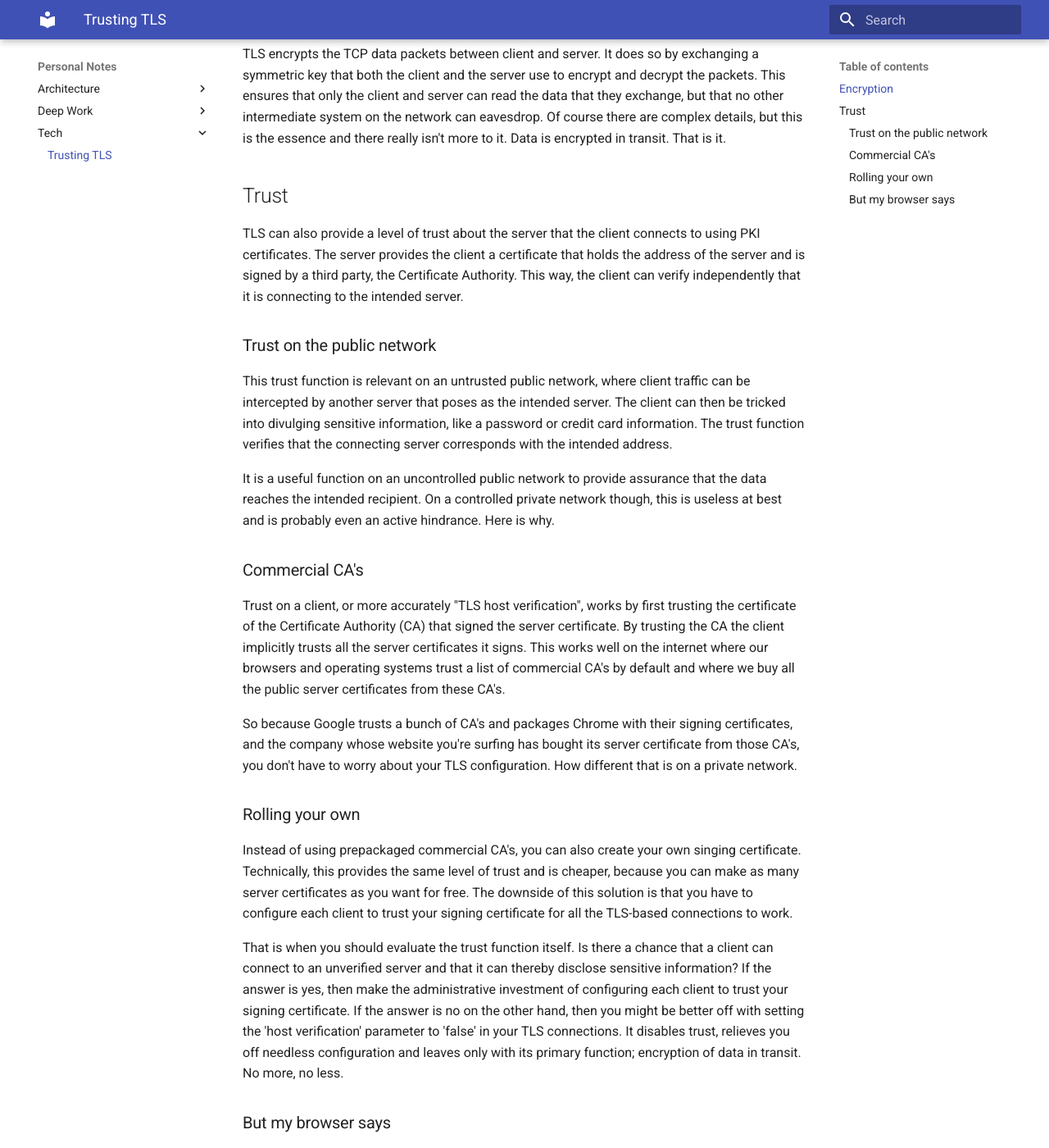
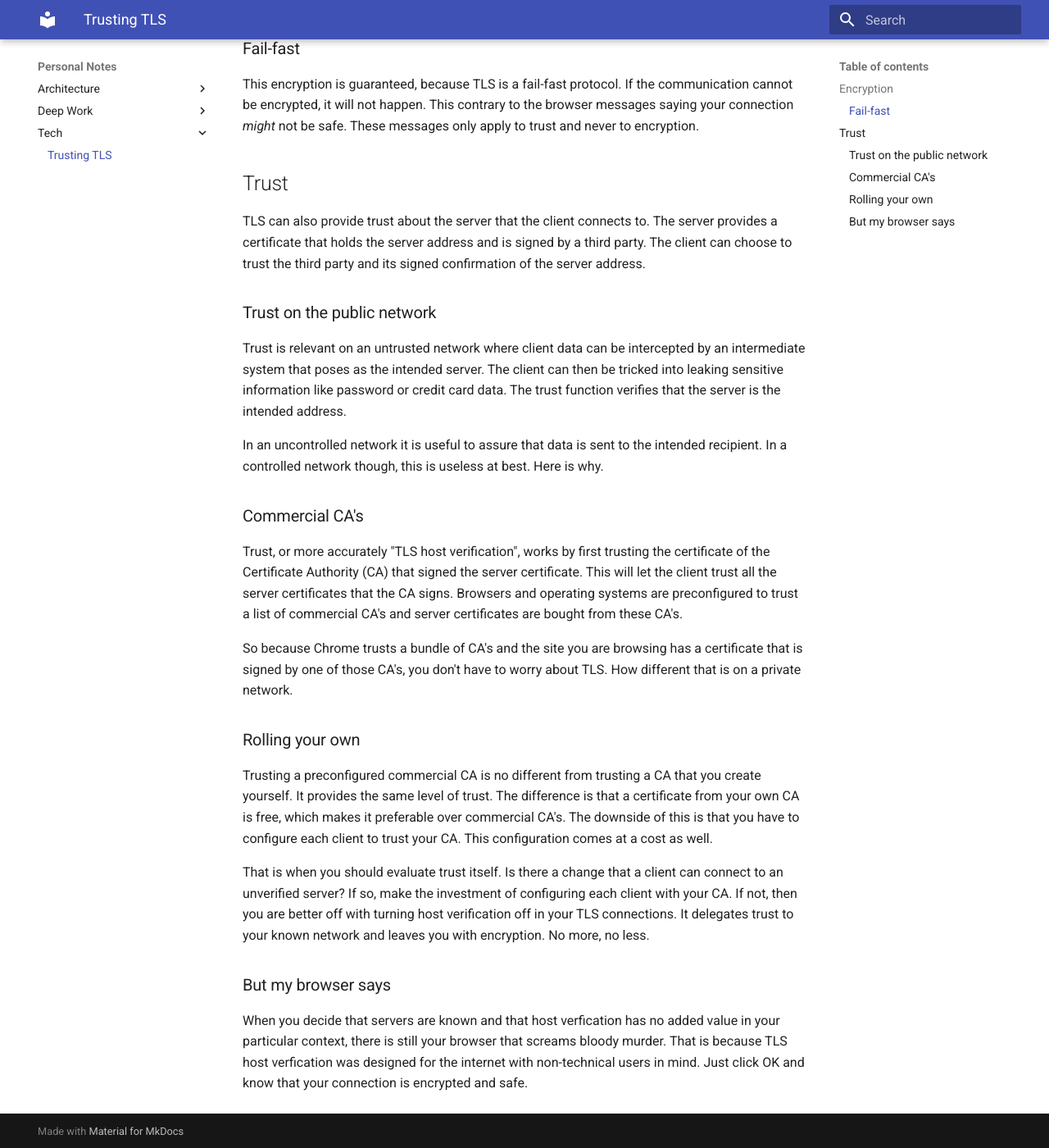
Before and after one commit to jorisdevrede/mkdocs-jorisdevrede.github.io, an MkDocs documentation site: the page built from docs/tech/trust_tls.md, in a window 1280 px wide and 1400 px high, scrolled down 531 px. Shown: the whole window at 82% size. Built offline with MkDocs 1.6.1 and Material for MkDocs 9.7.7, drawn with Linux system fonts in a browser that asks for light colours; some of the changed text lies outside the part shown.

Commit message:
fix: improve trust tls page

```diff
--- a/docs/tech/trust_tls.md
+++ b/docs/tech/trust_tls.md
@@ -1,91 +1,76 @@
 # Trusting TLS
 
-TLS is one of the most used and, at the same time, one of the least understood
-technologies. Yes, it secures your connections, but how it does that seems to
-be a mystery. This leaves us susceptible to vague statements like "your credit
-cards will be stolen when you use self-signed certificates" and "turning off
-host verification will make your server vulnerable to hackers". Nobody knows,
-but it sounds scary, so it must be true. So what is the deal with TLS and is it
-really that scary?
+TLS is one of the most used and least understood technologies. It secures
+connections, but how seems a mystery. This leaves us with statements like "your
+credit card data will be stolen when you use self-signed certificates". Nobody
+knows, but it sounds scary enough so it must be true. Or is it?
 
-TLS has two functions<sup>*</sup>. The first is the encryption of data in
-transit, and the second is providing trusted connections. Encryption is the main
-one. That is the reason we have TLS. Trust is an extra that has its use, but
-does not compare in importance to encryption. It is however the one that we get
-worked up about. Let's look at each function in isolation.
-
-<sup>_*Actually, TLS has more functions, but they pale in application compared to
-these two._</sup>
+TLS has two main functions. The first is encrypting data in transit. The second
+is providing trust on a public network. Encryption is the important one, but it
+is trust that we get worked up about.
 
 ## Encryption
 
-TLS encrypts the TCP data packets between client and server. It does so by
-exchanging a symmetric key that both the client and the server use to encrypt
-and decrypt the packets. This ensures that only the client and server can read
-the data that they exchange, but that no other intermediate system on the
-network can eavesdrop. Of course there are complex details, but this is the
-essence and there really isn't more to it. Data is encrypted in transit. That
-is it.
+TLS encrypts TCP packets between client and server, using a key that only they
+know. This ensures that only the client and server can read the data they
+exchange. No intermediate can eavesdrop. The details are more complex, but this
+is the essence. Data is secured between the two parties. That is it.
+
+### Fail-fast
+
+This encryption is guaranteed, because TLS is a fail-fast protocol. If the
+communication cannot be encrypted, it will not happen. This contrary to the
+browser messages saying your connection *might* not be safe. These messages only
+apply to trust and never to encryption.
 
 ## Trust
 
-TLS can also provide a level of trust about the server that the client connects
-to using PKI certificates. The server provides the client a certificate that
-holds the address of the server and is signed by a third party, the Certificate
-Authority. This way, the client can verify independently that it is connecting
-to the intended server.
+TLS can also provide trust about the server that the client connects to. The
+server provides a certificate that holds the server address and is signed by a
+third party. The client can choose to trust the third party and its signed
+confirmation of the server address.
 
 ### Trust on the public network
 
-This trust function is relevant on an untrusted public network, where client
-traffic can be intercepted by another server that poses as the intended server.
-The client can then be tricked into divulging sensitive information, like a
-password or credit card information. The trust function verifies that the
-connecting server corresponds with the intended address.
+Trust is relevant on an untrusted network where client data can be intercepted
+by an intermediate system that poses as the intended server. The client can
+then be tricked into leaking sensitive information like password or credit
+card data. The trust function verifies that the server is the intended address.
 
-It is a useful function on an uncontrolled public network to provide assurance
-that the data reaches the intended recipient. On a controlled private network
-though, this is useless at best and is probably even an active hindrance. Here
-is why.
+In an uncontrolled network it is useful to assure that data is sent to the
+intended recipient. In a controlled network though, this is useless at best.
+Here is why.
 
 ### Commercial CA's
 
-Trust on a client, or more accurately "TLS host verification", works by first
-trusting the certificate of the Certificate Authority (CA) that signed the
-server certificate. By trusting the CA the client implicitly trusts all the
-server certificates it signs. This works well on the internet where our browsers
-and operating systems trust a list of commercial CA's by default and where we
-buy all the  public server certificates from these CA's.
+Trust, or more accurately "TLS host verification", works by first trusting the
+certificate of the Certificate Authority (CA) that signed the server
+certificate. This will let the client trust all the server certificates that
+the CA signs. Browsers and operating systems are preconfigured to trust a list
+of commercial CA's and server certificates are bought from these CA's.
 
-So because Google trusts a bunch of CA's and packages Chrome with their signing
-certificates, and the company whose website you're surfing has bought its server
-certificate from those CA's, you don't have to worry about your TLS
-configuration. How different that is on a private network.
+So because Chrome trusts a bundle of CA's and the site you are browsing has a
+certificate that is signed by one of those CA's, you don't have to worry about
+TLS. How different that is on a private network.
 
 ### Rolling your own
 
-Instead of using prepackaged commercial CA's, you can also create your own
-singing certificate. Technically, this provides the same level of trust and is
-cheaper, because you can make as many server certificates as you want for free.
-The downside of this solution is that you have to configure each client to trust
-your signing certificate for all the TLS-based connections to work.
+Trusting a preconfigured commercial CA is no different from trusting a CA that
+you create yourself. It provides the same level of trust. The difference is
+that a certificate from your own CA is free, which makes it preferable over
+commercial CA's. The downside of this is that you have to configure each client
+to trust your CA. This configuration comes at a cost as well.
 
-That is when you should evaluate the trust function itself. Is there a chance
-that a client can connect to an unverified server and that it can thereby
-disclose sensitive information? If the answer is yes, then make the
-administrative investment of configuring each client to trust your signing
-certificate. If the answer is no on the other hand, then you might be better off
-with setting the 'host verification' parameter to 'false' in your TLS
-connections. It disables trust, relieves you off needless configuration and
-leaves only with its primary function; encryption of data in transit. No more,
-no less.
+That is when you should evaluate trust itself. Is there a change that a client
+can connect to an unverified server? If so, make the investment of configuring
+each client with your CA. If not, then you are better off with turning host
+verification off in your TLS connections. It delegates trust to your known
+network and leaves you with encryption. No more, no less.
 
 ### But my browser says
 
-When you do decide that the servers can be trusted and that host verification
-has no added value in your particular context, there is always your browser
-that screams bloody murder when trying to connect to one of those servers. That
-is because TLS host verification was designed for the internet with
-non-technical users in mind. Don't be that end user and know that TLS is a fail
-fast protocol. Just click 'OK' and know that your connection is encrypted and
-safe.
+When you decide that servers are known and that host verfication has no added
+value in your particular context, there is still your browser that screams
+bloody murder. That is because TLS host verfication was designed for the
+internet with non-technical users in mind. Just click OK and know that your
+connection is encrypted and safe.
```
